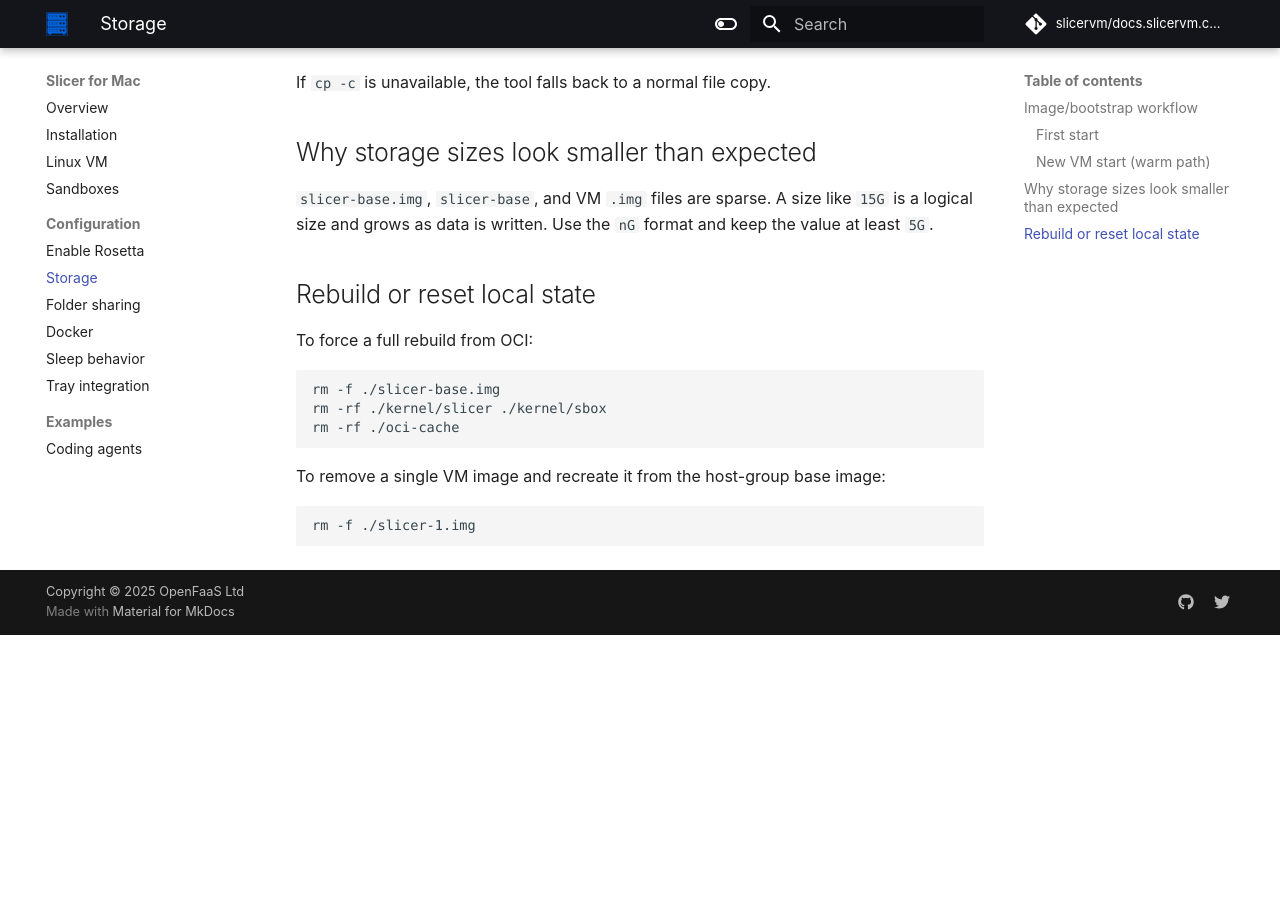
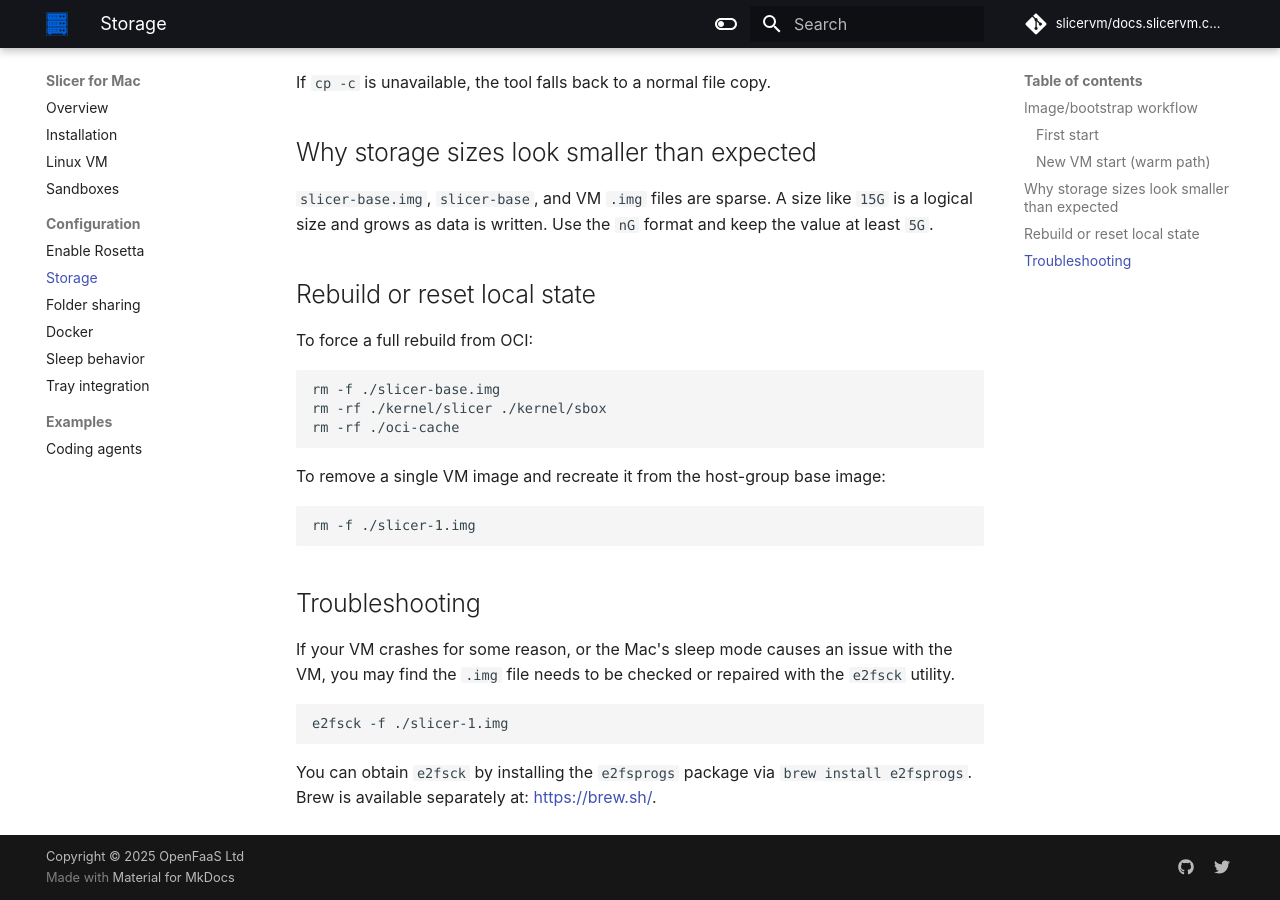
Before and after one commit to slicervm/docs.slicervm.com, an MkDocs documentation site: the page built from docs/mac/storage.md, in a window 1280 px wide and 900 px high, scrolled down 965 px. Built offline with MkDocs 1.6.1 and Material for MkDocs 9.7.7, drawn with Linux system fonts in a browser that asks for light colours; some web fonts are replaced; comment, search, counter and statistics services are not loaded; before the commit the page ends 1600 px from its top, so only the background shows below that.

Commit message:
Note on e2fsck
Signed-off-by: Alex Ellis (OpenFaaS Ltd) <alexellis2@gmail.com>

````diff
--- a/docs/mac/storage.md
+++ b/docs/mac/storage.md
@@ -53,3 +53,13 @@
 ```bash
 rm -f ./slicer-1.img
 ```
+
+## Troubleshooting
+
+If your VM crashes for some reason, or the Mac's sleep mode causes an issue with the VM, you may find the `.img` file needs to be checked or repaired with the `e2fsck` utility.
+
+```bash
+e2fsck -f ./slicer-1.img
+```
+
+You can obtain `e2fsck` by installing the `e2fsprogs` package via `brew install e2fsprogs`. Brew is available separately at: [https://brew.sh/](https://brew.sh/).
````
